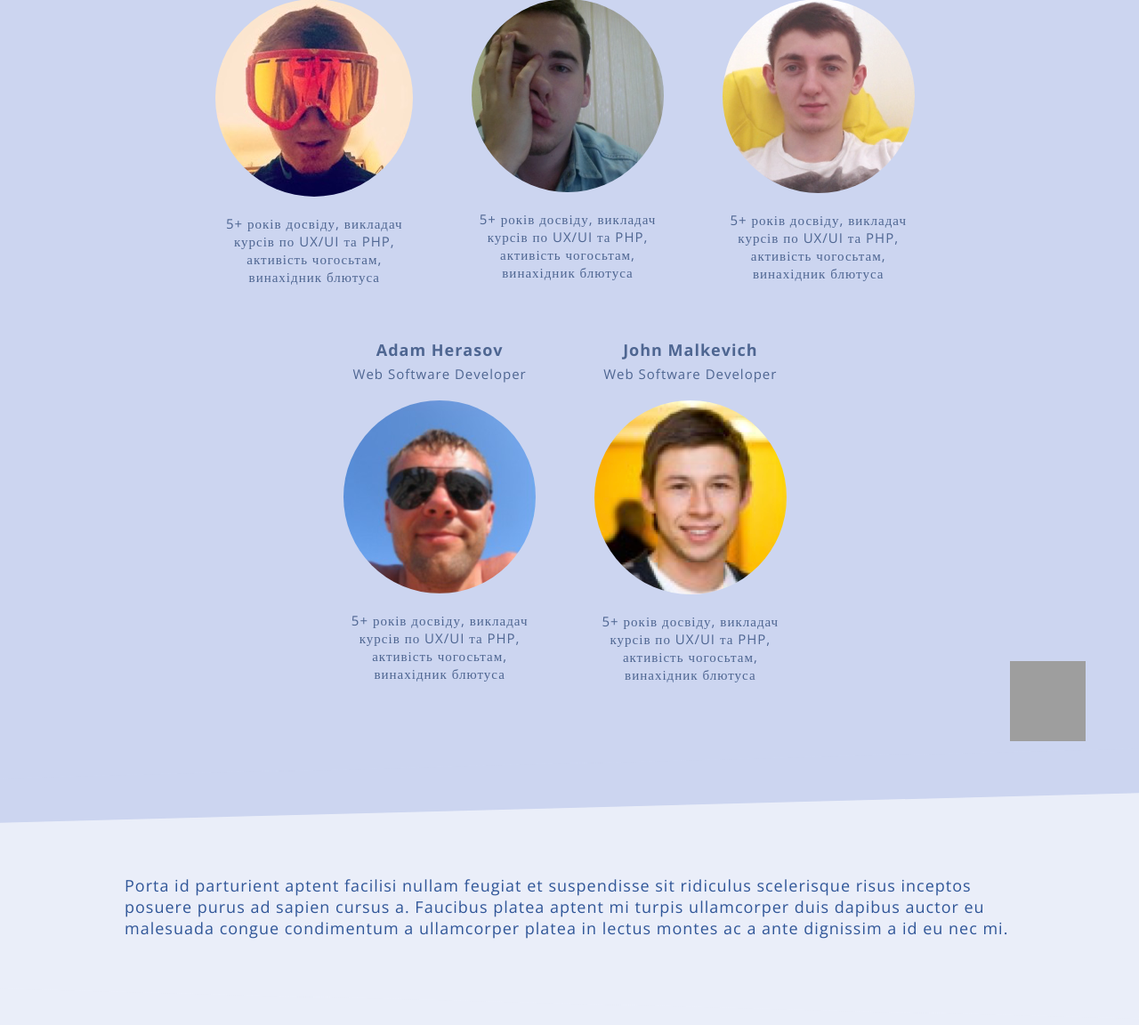
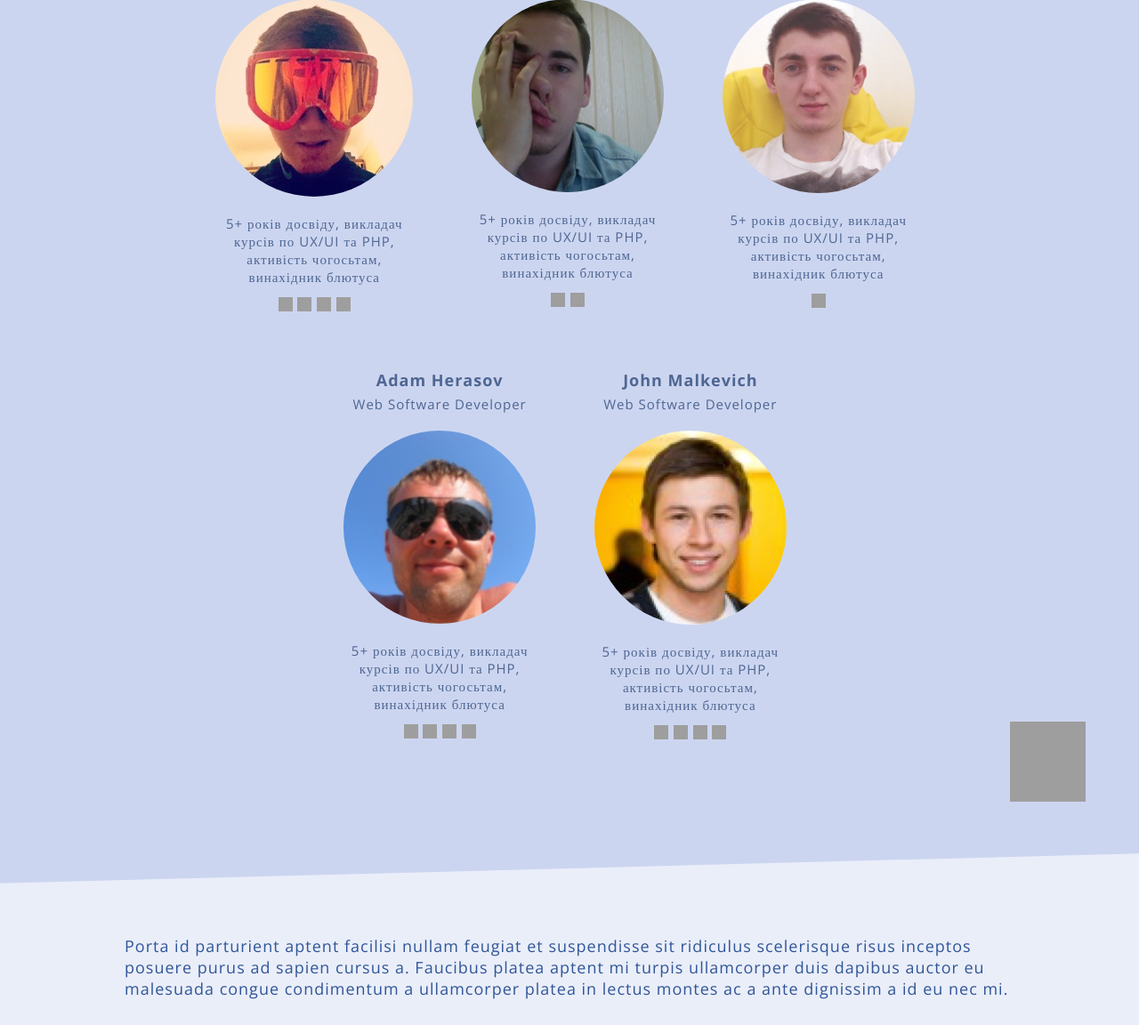
Before and after one commit to cursor-education/site, a PHP site: page / in a window 1280 px wide. Shown: the part 2261-3413 px from the top of the page at 89% size. Run offline with PHP 8.4, Linux system fonts and the light colour scheme; grey boxes are pictures that could not be loaded.

Commit message:
added social links to landing page

```diff
--- a/shared/site/assets/app.css
+++ b/shared/site/assets/app.css
@@ -497,12 +497,6 @@ body#page-landing section#teachers .row .t:hover {
 body#page-landing section#teachers .row .t:hover img.photo {
   transform: perspective(500px) translateZ(50px);
 }
-body#page-landing section#teachers .row .t .name,
-body#page-landing section#teachers .row .t .photo,
-body#page-landing section#teachers .row .t .status,
-body#page-landing section#teachers .row .t .desc {
-  display: block;
-}
 body#page-landing section#teachers .row .t .name {
   font-weight: bold;
 }
@@ -511,6 +505,7 @@ body#page-landing section#teachers .row .t .status {
   margin-top: 5px;
 }
 body#page-landing section#teachers .row .t img.photo {
+  display: block;
   margin: 0 auto;
   margin-top: 20px;
   border-radius: 50%;
@@ -529,6 +524,30 @@ body#page-landing section#teachers .row .t .desc {
   body#page-landing section#teachers .row .t .desc {
     width: 90%;
   }
+}
+body#page-landing section#teachers .row .t .social {
+  margin-top: 10px;
+}
+body#page-landing section#teachers .row .t .social a {
+  display: inline-block;
+}
+body#page-landing section#teachers .row .t .social i {
+  display: inline-block;
+  width: 16px;
+  height: 16px;
+  background-size: 16px;
+}
+body#page-landing section#teachers .row .t .social i.linkedin {
+  background-image: url(https://cdn4.iconfinder.com/data/icons/windev-contacts-2/512/linkedin-16.png);
+}
+body#page-landing section#teachers .row .t .social i.facebook {
+  background-image: url(https://cdn4.iconfinder.com/data/icons/windev-contacts-2/512/facebook-16.png);
+}
+body#page-landing section#teachers .row .t .social i.vkontakte {
+  background-image: url(https://cdn0.iconfinder.com/data/icons/social-flat-rounded-rects/512/vkontakte-16.png);
+}
+body#page-landing section#teachers .row .t .social i.github {
+  background-image: url(https://cdn4.iconfinder.com/data/icons/iconsimple-logotypes/512/github-16.png);
 }
 body#page-landing section#teachers:after {
   background: #ccd5f0;
--- a/shared/site/assets/app.less
+++ b/shared/site/assets/app.less
@@ -686,13 +686,6 @@ body#page-landing {
                     }
                 }
 
-                .name,
-                .photo,
-                .status,
-                .desc {
-                    display: block;
-                }
-
                 .name {
                     font-weight: bold;
                 }
@@ -703,6 +696,8 @@ body#page-landing {
                 }
 
                 img.photo {
+                    display: block;
+
                     margin: 0 auto;
                     margin-top: 20px;
 
@@ -726,6 +721,37 @@ body#page-landing {
                     font-size: 15px;
                     text-align: center;
                     word-break: break-word;
+                }
+
+                .social {
+                    margin-top: 10px;
+
+                    a {
+                        display: inline-block;
+                    }
+
+                    i {
+                        display: inline-block;
+                        width: 16px;
+                        height: 16px;
+                        background-size: 16px;
+
+                        &.linkedin {
+                            background-image: url(https://cdn4.iconfinder.com/data/icons/windev-contacts-2/512/linkedin-16.png);
+                        }
+
+                        &.facebook {
+                            background-image: url(https://cdn4.iconfinder.com/data/icons/windev-contacts-2/512/facebook-16.png);
+                        }
+
+                        &.vkontakte {
+                            background-image: url(https://cdn0.iconfinder.com/data/icons/social-flat-rounded-rects/512/vkontakte-16.png);
+                        }
+
+                        &.github {
+                            background-image: url(https://cdn4.iconfinder.com/data/icons/iconsimple-logotypes/512/github-16.png);
+                        }
+                    }
                 }
             }
         }
--- a/shared/site/index.html
+++ b/shared/site/index.html
@@ -164,38 +164,68 @@
       <div class="row clearfix">
 
         <div class="t">
-          <span class="name">Roman Rodomansky</span>
-          <span class="status">Web Software Developer</span>
+          <div class="name">Roman Rodomansky</div>
+          <div class="status">Web Software Developer</div>
           <img class="photo" src="/img/teachers/roman-rodomansky.jpg" />
-          <span class="desc">5+ років досвіду, викладач курсів по UX/UI та PHP, активість чогосьтам, винахідник блютуса</span>
+          <div class="desc">5+ років досвіду, викладач курсів по UX/UI та PHP, активість чогосьтам, винахідник блютуса</div>
+
+          <div class="social">
+            <a href=""><i class="linkedin"></i></a>
+            <a href=""><i class="facebook"></i></a>
+            <a href=""><i class="vkontakte"></i></a>
+            <a href=""><i class="github"></i></a>
+          </div>
         </div>
 
         <div class="t">
-          <span class="name">Andrew Yasynyshyn</span>
-          <span class="status">Web Software Developer</span>
+          <div class="name">Andrew Yasynyshyn</div>
+          <div class="status">Web Software Developer</div>
           <img class="photo" src="/img/teachers/andrew-yasynyshyn.png" />
-          <span class="desc">5+ років досвіду, викладач курсів по UX/UI та PHP, активість чогосьтам, винахідник блютуса</span>
+          <div class="desc">5+ років досвіду, викладач курсів по UX/UI та PHP, активість чогосьтам, винахідник блютуса</div>
+
+          <div class="social">
+            <a href=""><i class="linkedin"></i></a>
+            <a href=""><i class="facebook"></i></a>
+          </div>
         </div>
 
         <div class="t">
-          <span class="name">Roman Romanadsky</span>
-          <span class="status">Web Software Developer</span>
+          <div class="name">Roman Romanadsky</div>
+          <div class="status">Web Software Developer</div>
           <img class="photo" src="/img/teachers/roman-rodomansky-2.png" />
-          <span class="desc">5+ років досвіду, викладач курсів по UX/UI та PHP, активість чогосьтам, винахідник блютуса</span>
+          <div class="desc">5+ років досвіду, викладач курсів по UX/UI та PHP, активість чогосьтам, винахідник блютуса</div>
+
+          <div class="social">
+            <a href=""><i class="facebook"></i></a>
+          </div>
         </div>
 
         <div class="t">
-          <span class="name">Adam Herasov</span>
-          <span class="status">Web Software Developer</span>
+          <div class="name">Adam Herasov</div>
+          <div class="status">Web Software Developer</div>
           <img class="photo" src="/img/teachers/max-xz-1.png" />
-          <span class="desc">5+ років досвіду, викладач курсів по UX/UI та PHP, активість чогосьтам, винахідник блютуса</span>
+          <div class="desc">5+ років досвіду, викладач курсів по UX/UI та PHP, активість чогосьтам, винахідник блютуса</div>
+
+          <div class="social">
+            <a href=""><i class="linkedin"></i></a>
+            <a href=""><i class="facebook"></i></a>
+            <a href=""><i class="vkontakte"></i></a>
+            <a href=""><i class="github"></i></a>
+          </div>
         </div>
 
         <div class="t">
-          <span class="name">John Malkevich</span>
-          <span class="status">Web Software Developer</span>
+          <div class="name">John Malkevich</div>
+          <div class="status">Web Software Developer</div>
           <img class="photo" src="/img/teachers/yura-kamcha-1.png" />
-          <span class="desc">5+ років досвіду, викладач курсів по UX/UI та PHP, активість чогосьтам, винахідник блютуса</span>
+          <div class="desc">5+ років досвіду, викладач курсів по UX/UI та PHP, активість чогосьтам, винахідник блютуса</div>
+
+          <div class="social">
+            <a href=""><i class="linkedin"></i></a>
+            <a href=""><i class="facebook"></i></a>
+            <a href=""><i class="vkontakte"></i></a>
+            <a href=""><i class="github"></i></a>
+          </div>
         </div>
 
       </div>
```
